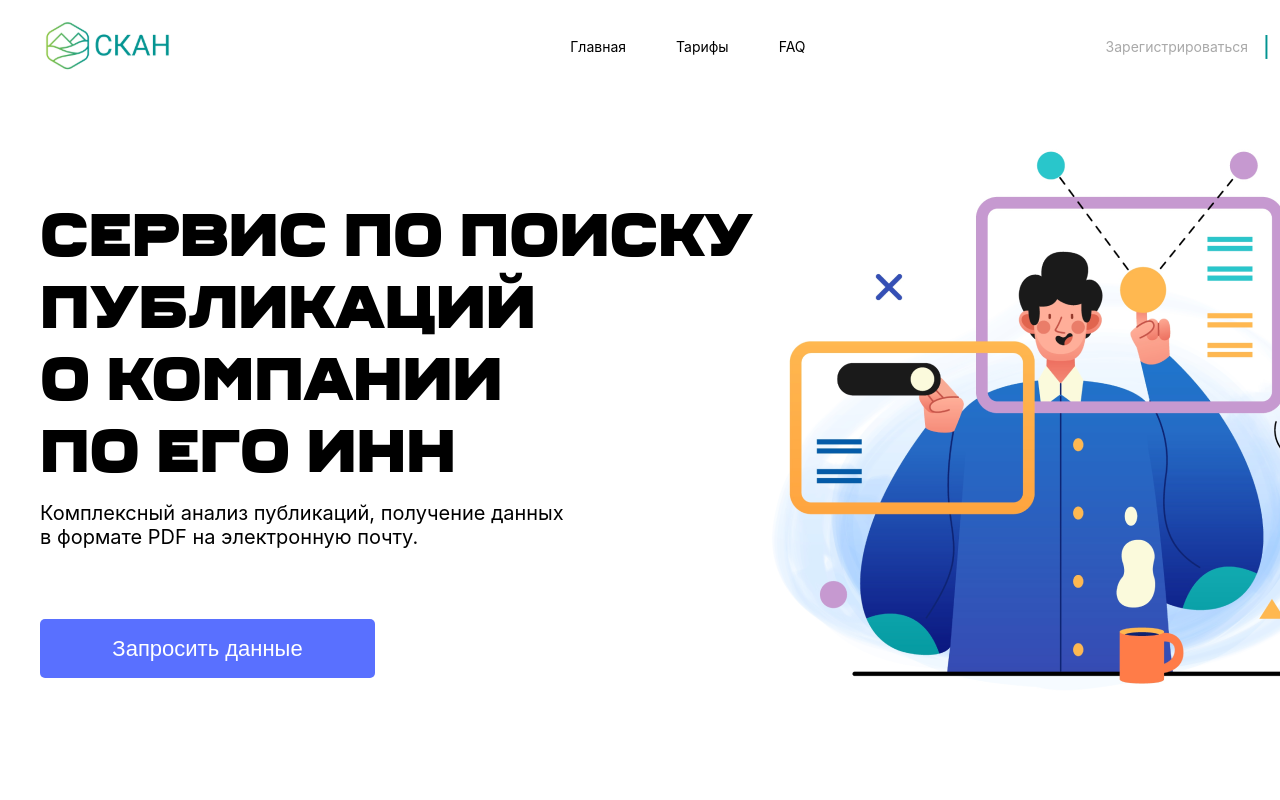
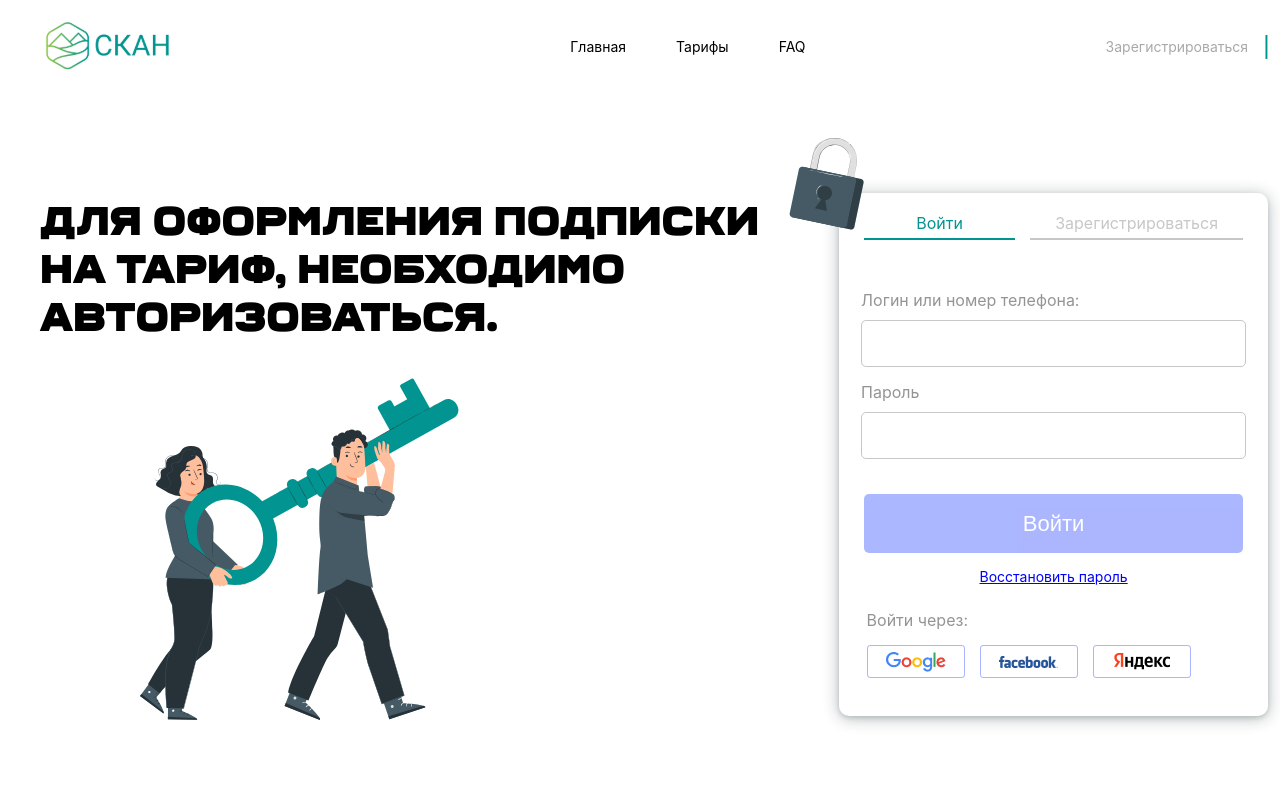
Before and after one commit to pizarrosch/diploma-project-skillfactory-react, a React (Create React App) app: page /login in a window 1280 px wide. Shown: the top 800 px of the page. Built offline with nearby package versions, Linux system fonts and the light colour scheme.

Commit message:
Create login page

```diff
--- a/package.json
+++ b/package.json
@@ -40,6 +40,8 @@
     ]
   },
   "devDependencies": {
+    "react-router": "^6.17.0",
+    "react-router-dom": "^6.17.0",
     "sass": "^1.69.4"
   }
 }
--- a/src/App.tsx
+++ b/src/App.tsx
@@ -1,14 +1,26 @@
 import React from "react";
 import Header from "./components/Header/Header";
 import s from './App.module.scss';
-import MainPage from "./components/Main/Main";
 import Footer from "./components/Footer/Footer";
+import {Routes, Route, Navigate} from "react-router";
+import LoginPage from "./components/LoginPage/LoginPage";
+import MainPage from './components/Main/MainPage';
 
 function App() {
     return (
         <div className={s.root}>
             <Header/>
-            <MainPage/>
+            <Routes>
+                <Route path='/' element={<Navigate to='/dashboard' />} />
+                <Route
+                path='/dashboard'
+                element={<MainPage/>}
+                />
+                <Route
+                path='/login'
+                element={<LoginPage />}
+                />
+            </Routes>
             <Footer />
         </div>
     );
--- /dev/null
+++ b/src/components/LoginPage/LoginPage.module.scss
@@ -0,0 +1,121 @@
+@font-face {
+  font-family: 'Ferry Black';
+  src: url('../../assets/Ferry-Black.ttf') format('truetype');
+  font-weight: normal;
+  font-style: normal;
+}
+
+.root {
+  display: flex;
+  gap: 80px;
+  //margin-bottom: 100px;
+  position: relative;
+  margin: 0 40px 100px 40px;
+
+  .paragraph {
+    font-family: 'Ferry Black', sans-serif;
+    font-size: 40px;
+    font-weight: 900;
+    text-transform: uppercase;
+    margin-top: 100px;
+  }
+
+  .key-carriers-img {
+    margin-left: 100px;
+  }
+
+  .key-lock {
+    position: absolute;
+    right: 535px;
+    top: 45px;
+  }
+
+  .login-form-container {
+    display: flex;
+    flex-direction: column;
+    align-items: center;
+    width: 429px;
+    height: 523px;
+    box-shadow: rgba(14, 30, 37, 0.12) 0 2px 4px 0, rgba(14, 30, 37, 0.32) 0 2px 16px 0;
+    box-sizing: border-box;
+    border-radius: 10px;
+    margin-top: 100px;
+
+    .login-signup-container {
+      display: flex;
+      gap: 15px;
+      justify-content: center;
+      padding-top: 20px;
+
+      .login-signup-container__login,
+      .login-signup-container__signup
+      {
+        font-size: 16px;
+        text-align: center;
+        padding-bottom: 5px;
+        width: 151px;
+        border-bottom: 2px solid rgba(2, 148, 145, 1);
+        color: rgba(2, 148, 145, 1);
+      }
+
+      .login-signup-container__signup {
+        width: 213px;
+        border-bottom: 2px solid rgba(199, 199, 199, 1);
+        color: rgba(199, 199, 199, 1);
+      }
+    }
+
+    .alternative-login {
+      display: flex;
+      flex-direction: column;
+      gap: 15px;
+      margin-top: 25px;
+      margin-left: -50px;
+
+      .account-name-container {
+        display: flex;
+        gap: 15px;
+
+        .account-name {
+          width: 96px;
+          height: 31px;
+          border: 1px solid rgba(89, 112, 255, 0.51);
+          border-radius: 3px;
+          display: flex;
+          align-items: center;
+          justify-content: center;
+        }
+      }
+    }
+  }
+
+  .form-container {
+    display: flex;
+    margin-top: 50px;
+    justify-content: center;
+
+    .form-container__form {
+      display: flex;
+      flex-direction: column;
+      color: rgba(148, 148, 148, 1);
+      font-size: 16px;
+      gap: 15px;
+
+      .form__email-input-container,
+      .form__password-input-container {
+        display: flex;
+        flex-direction: column;
+        gap: 10px;
+
+        .form__input {
+          width: 379px;
+          max-width: 379px;
+          height: 43px;
+          border: 1px solid rgba(199, 199, 199, 1);
+          border-radius: 5px;
+          outline: none;
+        }
+      }
+    }
+  }
+}
--- /dev/null
+++ b/src/components/LoginPage/LoginPage.tsx
@@ -0,0 +1,64 @@
+import s from "./LoginPage.module.scss";
+import st from '../Main/Main.module.scss';
+import keyCarriers from '../../assets/people-carry-key.svg';
+import keyLock from '../../assets/key-lock.svg';
+import googleSign from '../../assets/google-sign.png';
+import facebookSign from '../../assets/facebook-sign.png';
+import yandexSign from '../../assets/yandex-sign.png';
+import React from "react";
+
+export default function LoginPage() {
+    return (
+        <div className={s.root}>
+            <div>
+                <div>
+                    <p className={s.paragraph}>Для оформления подписки <br/> на тариф,
+                        необходимо <br/> авторизоваться.</p>
+                    <img className={s['key-carriers-img']} src={keyCarriers} alt='keyCarriers'/>
+                </div>
+            </div>
+            <img className={s['key-lock']} src={keyLock} alt='key lock'/>
+            <div className={s['login-form-container']}>
+                <div className={s['login-signup-container']}>
+                    <span className={s['login-signup-container__login']}>Войти</span>
+                    <span className={s['login-signup-container__signup']}>Зарегистрироваться</span>
+                </div>
+                <div className={s['form-container']}>
+                    <form className={s['form-container__form']}>
+                        <div className={s['form__email-input-container']}>
+                            <label htmlFor='input'>Логин или номер телефона:</label>
+                            <input className={s['form__input']} type="email" id="input"/>
+                        </div>
+                        <div className={s['form__password-input-container']}>
+                            <label htmlFor='password'>Пароль</label>
+                            <input className={s['form__input']} type="password" id="password"/>
+                        </div>
+                    </form>
+                </div>
+                <button type='submit' className={st.loginButton}>Войти</button>
+                <span><a href='/login' style={
+                    {
+                        textDecoration: 'underline',
+                        color: 'blue',
+                        cursor: 'pointer',
+                        userSelect: 'none'
+                    }
+                }>Восстановить пароль</a></span>
+                <div className={s['alternative-login']}>
+                    <span style={{fontSize: '16px', color: 'rgba(148, 148, 148, 1)'}}>Войти через:</span>
+                    <div className={s['account-name-container']}>
+                        <div className={s['account-name']}>
+                            <img src={googleSign} alt='google'/>
+                        </div>
+                        <div className={s['account-name']}>
+                            <img src={facebookSign} alt='facebook'/>
+                        </div>
+                        <div className={s['account-name']}>
+                            <img src={yandexSign} alt='yandex'/>
+                        </div>
+                    </div>
+                </div>
+            </div>
+        </div>
+    )
+}
--- a/src/components/Main/Main.module.scss
+++ b/src/components/Main/Main.module.scss
@@ -10,38 +10,6 @@
 
   .publicationSearchContainer {
     display: flex;
-  }
-
-  .getDataByInnButton,
-  .seeDetailsButton,
-  .loginButton
-  {
-    background-color: rgba(89, 112, 255, 1);
-    color: white;
-    width: 335px;
-    height: 59px;
-    border: none;
-    border-radius: 5px;
-    font-size: 22px;
-    font-weight: 500;
-    margin-top: 50px;
-  }
-
-  .getDataByInnButton a {
-    color: white;
-  }
-
-  .seeDetailsButton {
-    width: 355px;
-    margin-left: 30px;
-    margin-top: 70px;
-  }
-
-  .loginButton {
-    width: 379px;
-    opacity: 50%;
-    margin-top: 35px;
-    margin-bottom: 15px;
   }
 
   .paragraph {
@@ -73,3 +41,36 @@
     gap: 50px;
   }
 }
+
+
+.getDataByInnButton,
+.seeDetailsButton,
+.loginButton
+{
+  background-color: rgba(89, 112, 255, 1);
+  color: white;
+  width: 335px;
+  height: 59px;
+  border: none;
+  border-radius: 5px;
+  font-size: 22px;
+  font-weight: 500;
+  margin-top: 50px;
+}
+
+.getDataByInnButton a {
+  color: white;
+}
+
+.seeDetailsButton {
+  width: 355px;
+  margin-left: 30px;
+  margin-top: 70px;
+}
+
+.loginButton {
+  width: 379px;
+  opacity: 50%;
+  margin-top: 35px;
+  margin-bottom: 15px;
+}
--- a/src/components/Navigation/Navigation.tsx
+++ b/src/components/Navigation/Navigation.tsx
@@ -1,5 +1,6 @@
 import React from 'react';
 import s from './Navigation.module.scss';
+import {Link} from "react-router-dom";
 
 export default function Navigation() {
     return (
@@ -7,9 +8,9 @@ export default function Navigation() {
             <nav className={s.navigation}>
                 <ul className={s['navigation-list']}>
                         <li className={s['navigation-list__item']}>
-                            <a href={'/'}>
+                            <Link to={'/dashboard'}>
                             Главная
-                            </a>
+                            </Link>
                         </li>
                     <li className={s['navigation-list__item']}>Тарифы</li>
                     <li className={s['navigation-list__item']}>FAQ</li>
@@ -19,9 +20,9 @@ export default function Navigation() {
                 <span className={s.register}>Зарегистрироваться</span>
                 <span className={s.separator}>|</span>
                 <button className={s.loginButton}>
-                    <a href={'/login'}>
+                    <Link to={'/login'}>
                         Войти
-                    </a>
+                    </Link>
                 </button>
             </div>
         </div>
--- a/src/index.js
+++ b/src/index.js
@@ -3,12 +3,13 @@ import ReactDOM from 'react-dom/client';
 import './index.css';
 import App from './App';
 import reportWebVitals from './reportWebVitals';
+import { BrowserRouter } from 'react-router-dom';
 
 const root = ReactDOM.createRoot(document.getElementById('root'));
 root.render(
-  <React.StrictMode>
+  <BrowserRouter>
     <App />
-  </React.StrictMode>
+  </BrowserRouter>
 );
 
 // If you want to start measuring performance in your app, pass a function
```
Also changed, not shown: src/components/Main/MainPage.tsx (renamed from src/components/Main/Main.tsx), 1 other file (tests, documents, lock files or other folders).
